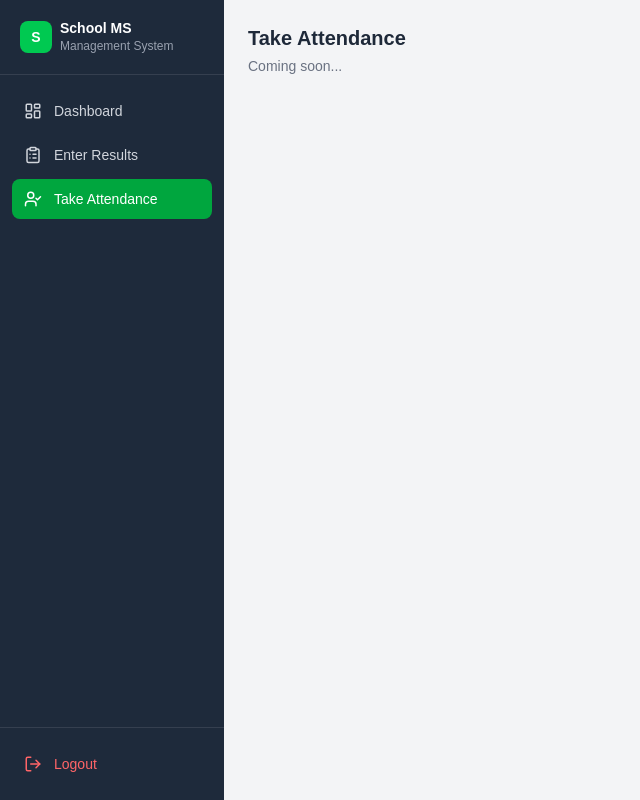
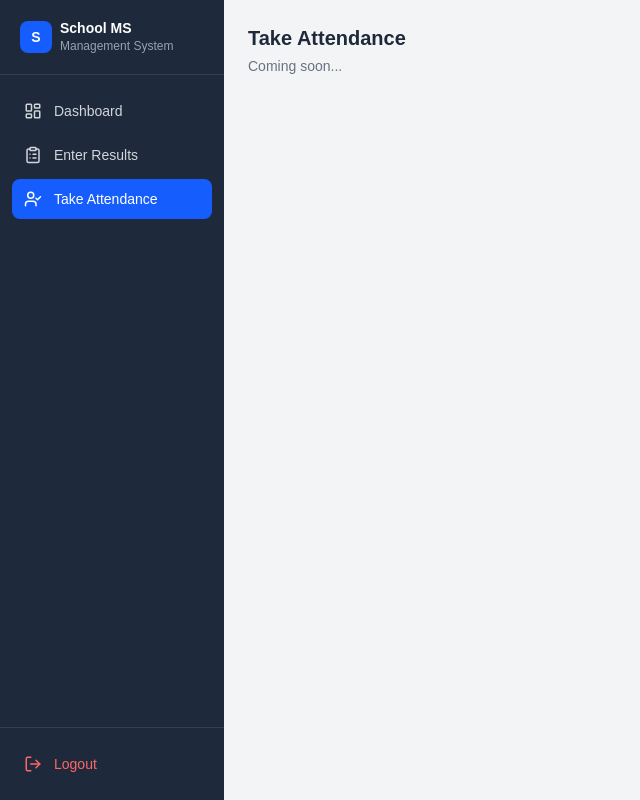
Before and after one commit to Nifemi101/Scholol-Management-, a Next.js app: page /teacher/attendance in a window 1280 px wide. Shown: the whole page, without its empty margins (0-640 px from the left). Built offline with nearby package versions, Linux system fonts and the light colour scheme; no server answers.

Commit message:
changed layout color

```diff
--- a/src/app/(dashboard)/teacher/layout.tsx
+++ b/src/app/(dashboard)/teacher/layout.tsx
@@ -30,7 +30,7 @@ export default function TeacherLayout({ children }: { children: React.ReactNode
       <aside className="w-56 bg-[#1e2a3b] text-white flex flex-col fixed h-full z-10">
         <div className="px-5 py-5 border-b border-white/10">
           <div className="flex items-center gap-2">
-            <div className="w-8 h-8 bg-green-500 rounded-lg flex items-center justify-center text-white font-bold text-sm">
+            <div className="w-8 h-8 bg-blue-600 rounded-lg flex items-center justify-center text-white font-bold text-sm">
               S
             </div>
             <div>
@@ -52,7 +52,7 @@ export default function TeacherLayout({ children }: { children: React.ReactNode
                 onClick={() => router.push(item.path)}
                 className={`w-full flex items-center gap-3 px-3 py-2.5 rounded-lg text-sm transition-colors ${
                   isActive
-                    ? 'bg-green-600 text-white font-medium'
+                    ? 'bg-blue-600 text-white font-medium'
                     : 'text-gray-300 hover:bg-white/10'
                 }`}
               >
```
